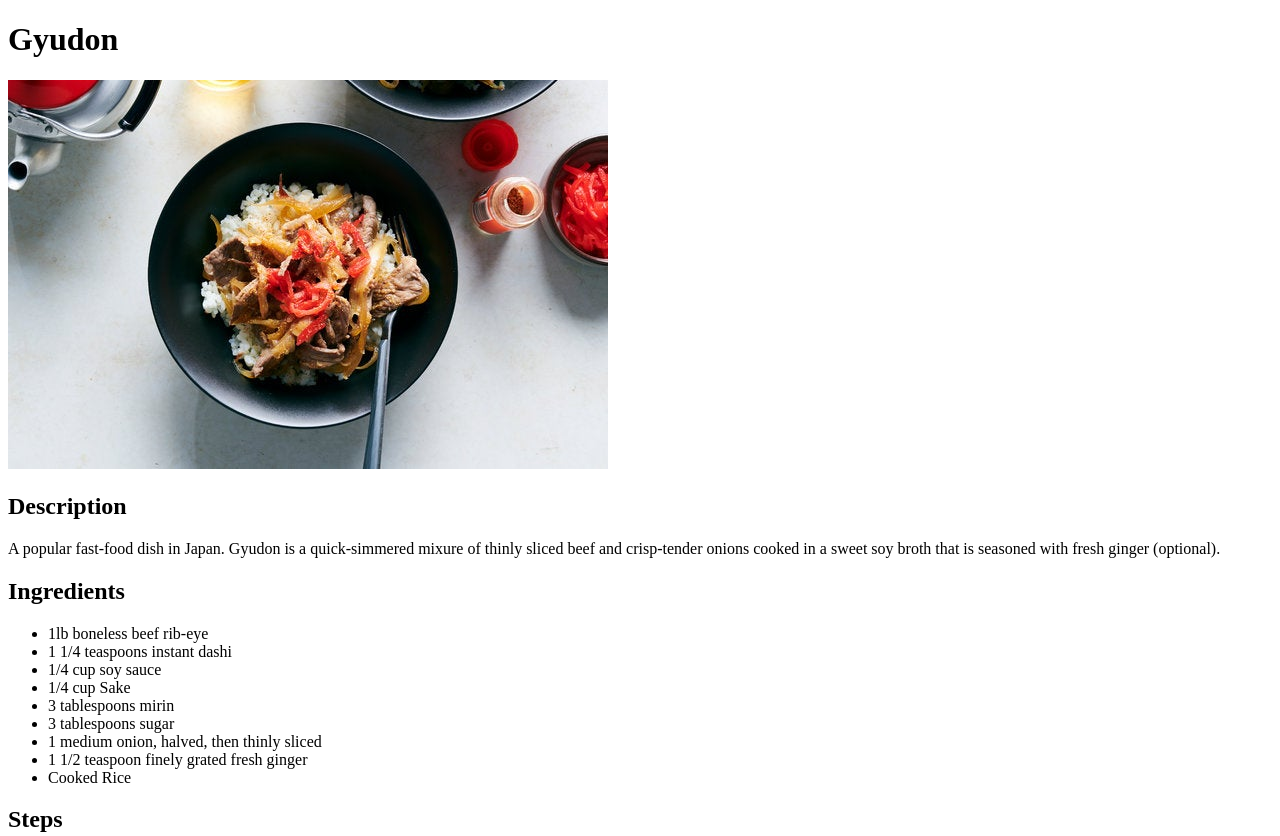
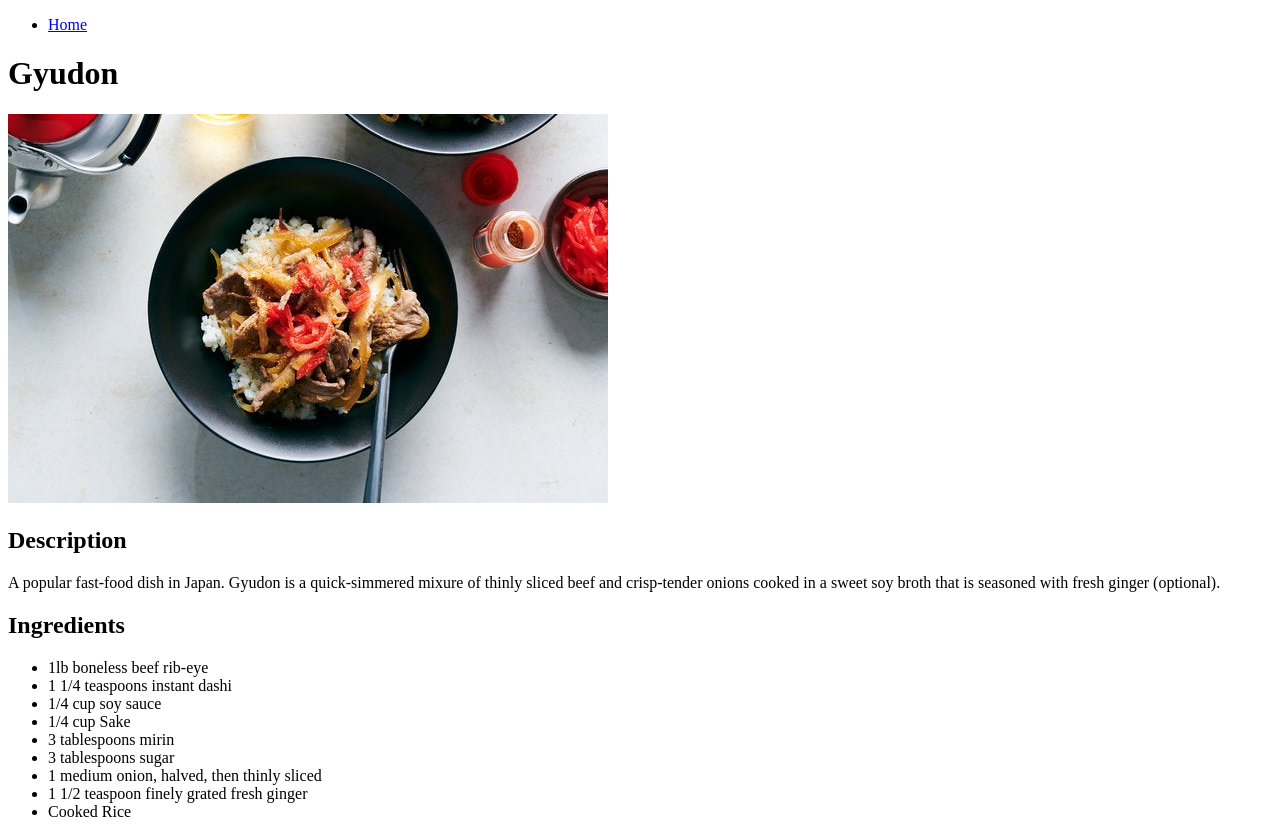
Before and after one commit to Minsu386/OdinProject, a plain HTML site: page project/Recipes/recipes/gyudon.html in a window 1280 px wide. Shown: the top 836 px of the page. Drawn offline with Linux system fonts and the light colour scheme.

Commit message:
Created basic navigation to Home screen

```diff
--- a/project/Recipes/recipes/gyudon.html
+++ b/project/Recipes/recipes/gyudon.html
@@ -6,6 +6,11 @@
     <meta name="viewport" content="width=>, initial-scale=1.0">
     <title>Document</title>
 </head>
+<nav>
+    <ul>
+        <li><a href="../index.html">Home</a></li>
+    </ul>
+</nav>
 <body>
     <h1>Gyudon</h1>
     <img src="../img/gyudon.jpg" alt="Gyudon">
```
